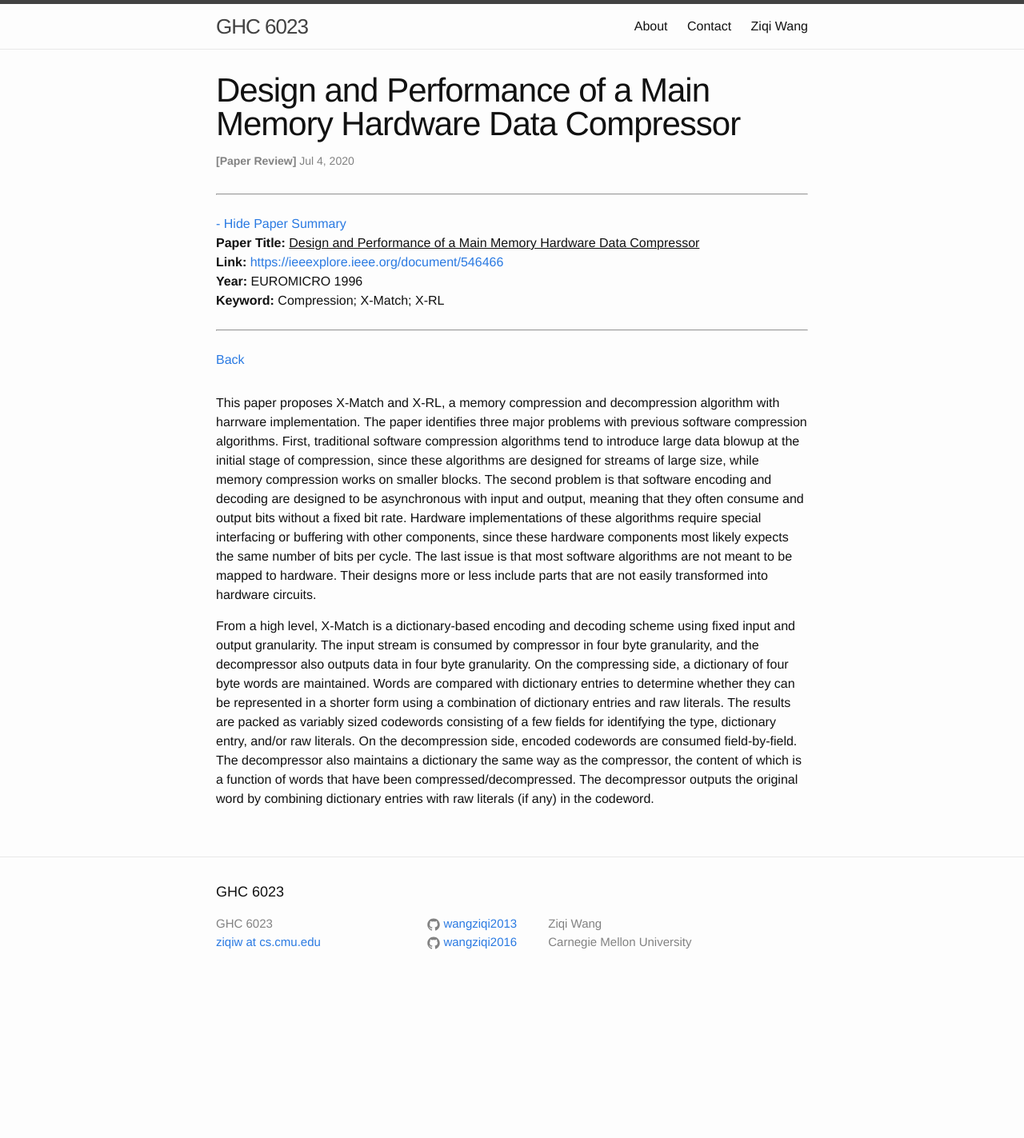
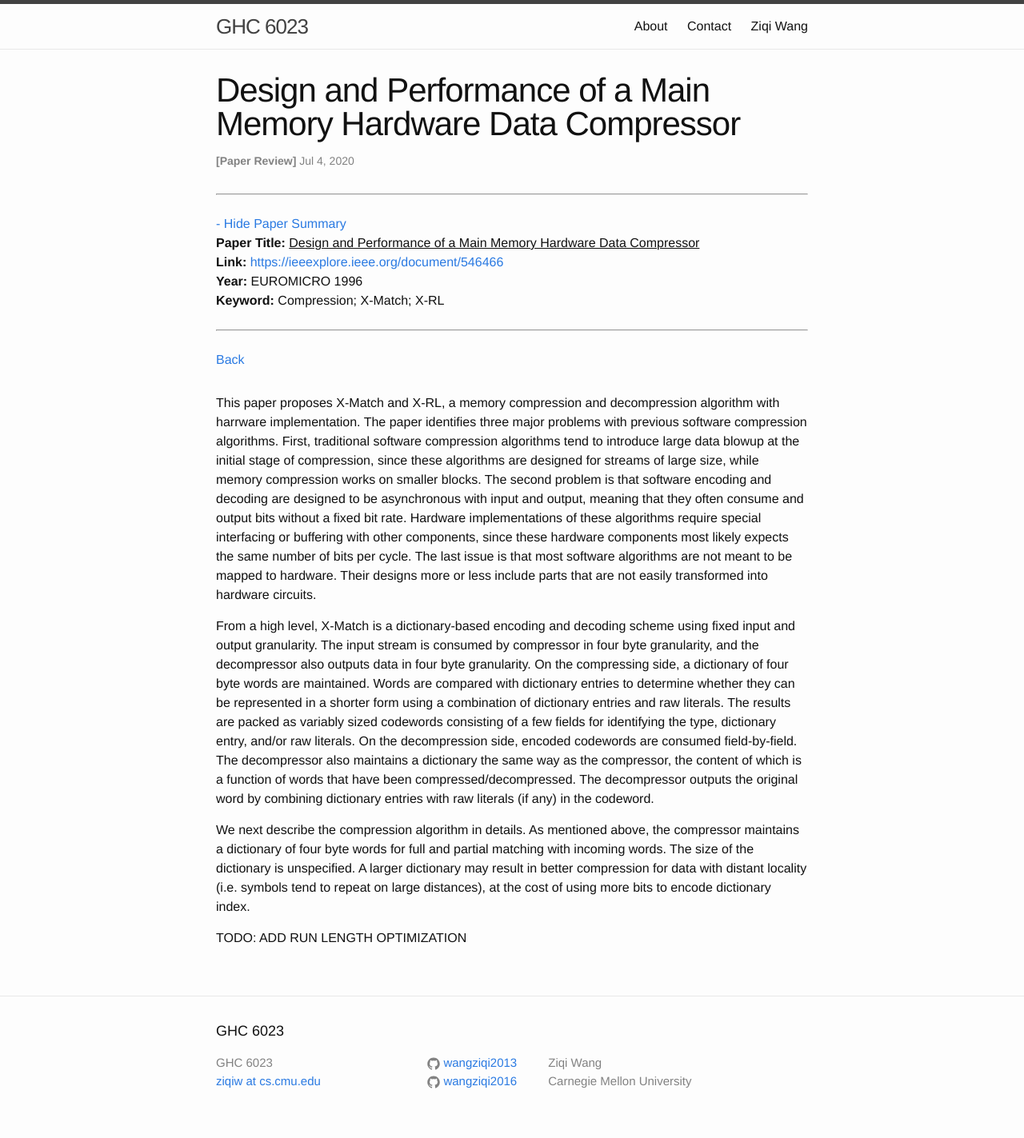
Before and after one commit to wangziqi2013/wangziqi2013.github.io, a Jekyll site: the page built from _posts/2020-07-04-x-match.markdown, in a window 1280 px wide. Shown: the whole page at 80% size. Built offline with Jekyll 4.4.1, drawn with Linux system fonts in a browser that asks for light colours; before the commit the page ends 1249 px from its top, so only the background shows below that.

Commit message:
Addibng dict

```diff
--- a/_posts/2020-07-04-x-match.markdown
+++ b/_posts/2020-07-04-x-match.markdown
@@ -32,3 +32,10 @@ dictionary entry, and/or raw literals. On the decompression side, encoded codewo
 The decompressor also maintains a dictionary the same way as the compressor, the content of which is a function of
 words that have been compressed/decompressed. The decompressor outputs the original word by combining dictionary entries
 with raw literals (if any) in the codeword.
+
+We next describe the compression algorithm in details. As mentioned above, the compressor maintains a dictionary of
+four byte words for full and partial matching with incoming words. The size of the dictionary is unspecified. A larger
+dictionary may result in better compression for data with distant locality (i.e. symbols tend to repeat on large
+distances), at the cost of using more bits to encode dictionary index.
+
+TODO: ADD RUN LENGTH OPTIMIZATION
```
